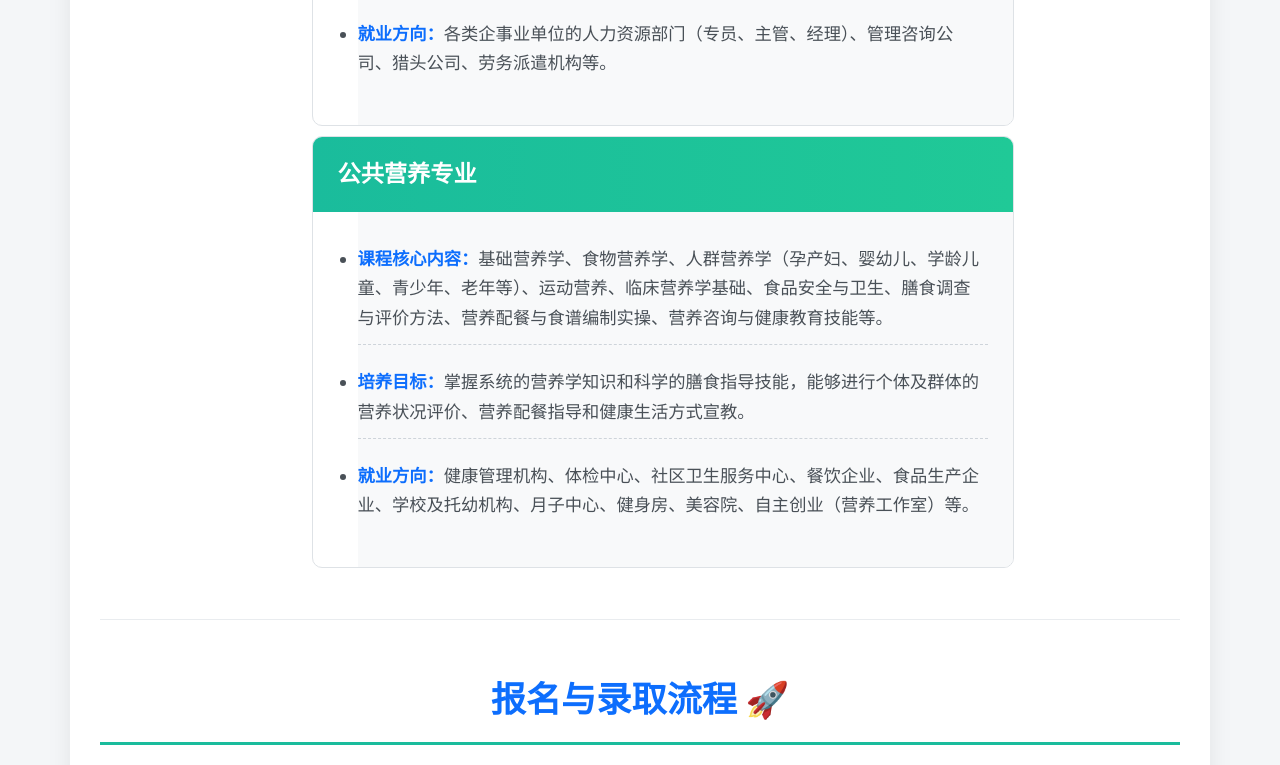
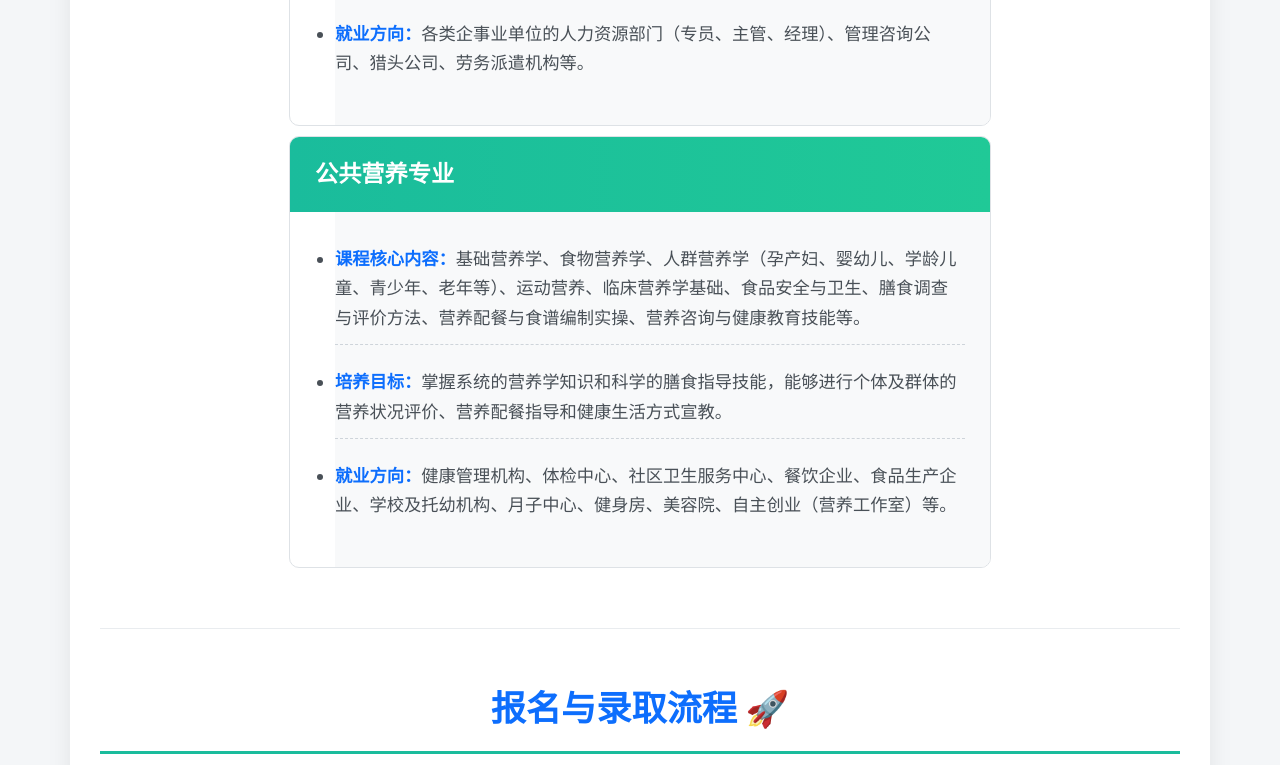
Before and after one commit to lcj2020/peixunxuexiao, a plain HTML site: page admissions.html in a window 1280 px wide. Shown: the part 2096-2861 px from the top of the page. Drawn offline with Linux system fonts and the light colour scheme.

Commit message:
first commit

```diff
--- a/css/style.css
+++ b/css/style.css
@@ -381,39 +381,62 @@ button.primary-blue:hover, .button-link.primary-blue:hover {
 
 .course-categories {
     list-style: none;
-    padding-left: 0;
+    padding: 0;         /* 移除所有方向的内边距 */
+    margin: 0 auto 25px auto; /* 上外边距为0，左右auto，下外边距保留25px (或根据需要调整)
+                                  这个下外边距是ul.course-categories整体与其下方元素的间距 */
+    display: flex;
+    flex-direction: column;
+    align-items: center;
+}
+.admissions-section ul.course-categories { /* 确保body标签上有 class="admissions-section" */
+    list-style: none;
+    padding-block-start: 0;
+    padding-block-end: 0;
+    padding-inline-start: 0;
+    padding-inline-end: 0;
+    margin-block-start: 0;
+    margin-block-end: 25px; /* 控制整个列表块与下方元素的间距 */
+    margin-inline-start: auto;
+    margin-inline-end: auto;
+    display: flex;
+    flex-direction: column;
+    align-items: center;
+    /* max-width: 800px; */ /* 如果希望整个列表区域有最大宽度并居中 */
 }
 .course-category {
-    margin-bottom: 25px;
+    margin-bottom: 25px; /* 这是卡片之间的间距 */
+    /* 移除独立的左右margin，因为父级ul的align-items:center会处理居中 */
+    /* margin-left: auto; */
+    /* margin-right: auto; */
     border: 1px solid #DEE2E6;
     border-radius: 10px;
     overflow: hidden;
-    max-width: 700px; /* 设置一个最大宽度，例如700px，可以根据您的内容调整 */
-    margin-left: auto;   /* 当块级元素有宽度时，auto margin 可以使其水平居中 */
-    margin-right: auto;
+    width: 100%; /* 宽度由父级flex容器的align-items和自身的max-width决定 */
+    max-width: 700px; /* 专业卡片的最大宽度 */
+}
+.course-categories li.course-category:last-child {
+    margin-bottom: 0; /* 移除最后一个卡片的底部外边距，避免双重间距 */
 }
 .course-category-title {
     background: linear-gradient(to right, #1ABC9C, #20C997); /* 青绿色渐变 */
     color: white;
     padding: 18px 25px;
-    font-size: 1.45em; /* 对于图片中的显示，这个字体可能偏大，可以调整为 1.2em 或 1.3em */
+    font-size: 1.45em;
     font-weight: 600;
     display: flex;
-    justify-content: space-between; /* 这会使标题文字靠左，<small>标签靠右 */
+    justify-content: space-between;
     align-items: center;
-    text-align: left; /* 确保标题文字本身是左对齐的，而不是继承居中 */
 }
 .course-list {
     list-style: none;
     padding: 20px 25px 25px 30px;
     background-color: #F8F9FA;
-    text-align: left; /* 确保列表内容是左对齐的 */
 }
 .course-list li {
     padding: 12px 0;
     border-bottom: 1px dashed #CED4DA;
     color: #495057;
-    font-size: 1.08em; /* 对于图片中的显示，这个字体也可能偏大，可以调整为 1em */
+    font-size: 1.08em;
 }
 .course-list li:last-child { border-bottom: none; }
 .course-list li strong { color: #0D6EFD; } /* 科技蓝 */
```
